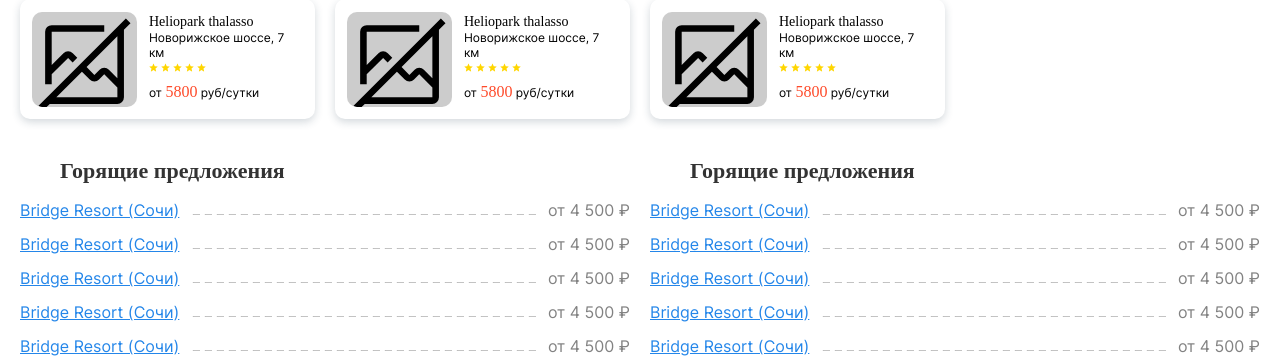
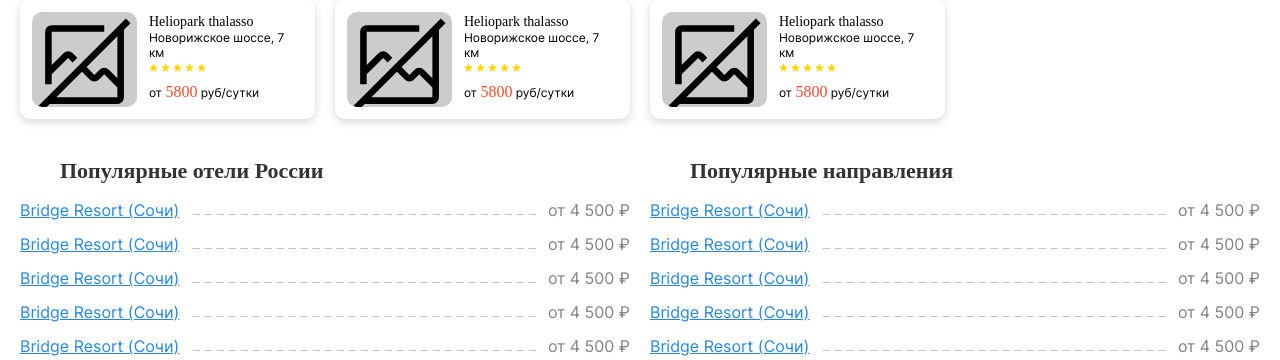
Before and after one commit to EvgenijBaltais/newmaot, a PHP site: page / in a window 1280 px wide. Shown: the part 822-1182 px from the top of the page. Run offline with PHP 8.4, Linux system fonts and the light colour scheme; data that the repository does not hold is empty; some web fonts are replaced.

Commit message:
first commit

```diff
--- a/index.php
+++ b/index.php
@@ -112,7 +112,7 @@
 		</section>
 		<section class = "popular-sections">
 			<div class = "popular-hotels">
-				<h2 class = "section-title">Горящие предложения</h2>
+				<h2 class = "section-title">Популярные отели России</h2>
 				<div class = "popular-items">
 					<? for ($i = 0; $i < 7; $i++): ?>
 					<div class = "popular-item">
@@ -123,7 +123,7 @@
 				</div>
 			</div>
 			<div class = "popular-ways">
-				<h2 class = "section-title">Горящие предложения</h2>
+				<h2 class = "section-title">Популярные направления</h2>
 
 				<div class = "popular-items">
 					<? for ($i = 0; $i < 7; $i++): ?>
```
